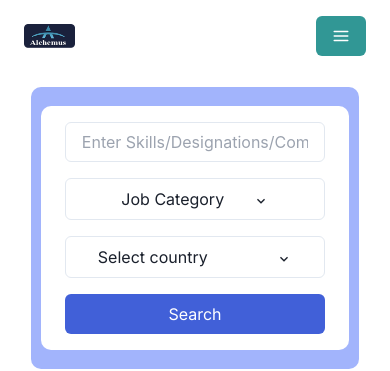
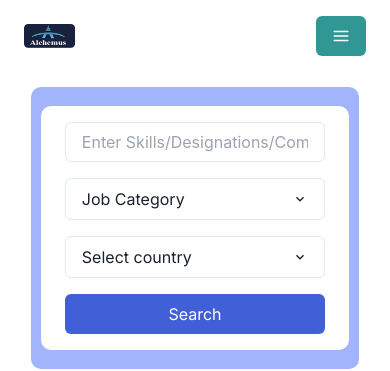
Before and after one commit to GowrishankarSMenon/backendtesting, a React (Create React App) app: page /search in a window 390 px wide. Shown: the top 371 px of the page. Built offline with nearby package versions, Linux system fonts and the light colour scheme.

Commit message:
fix:arrow responsiveness

```diff
--- a/src/components/search.js
+++ b/src/components/search.js
@@ -60,7 +60,9 @@ const SearchSection = () => {
                   _expanded={{ bg: 'blue.400' }}
                   _focus={{ boxShadow: 'outline' }}
                 >
-                  {selectedJobOption || <>Job Category <ChevronDownIcon ml={6} /></>}
+                  <span className="flex justify-between w-full items-center">
+                    {selectedJobOption || <>Job Category <ChevronDownIcon /></>}
+                  </span>
                 </MenuButton>
                 <ScrollMenuList items={select_sector} onItemClick={setSelectedJobOption} />
               </Menu>
@@ -78,7 +80,9 @@ const SearchSection = () => {
                   _expanded={{ bg: 'blue.400' }}
                   _focus={{ boxShadow: 'outline' }}
                 >
-                  {selectedCountry || <>Select country <ChevronDownIcon ml={16} /></>}
+                  <span className="flex justify-between w-full items-center">
+                    {selectedCountry || <>Select country <ChevronDownIcon /></>}
+                  </span>
                 </MenuButton>
                 <ScrollMenuList items={select_country.map(c => c.country)} onItemClick={setSelectedCountry} />
               </Menu>
```
